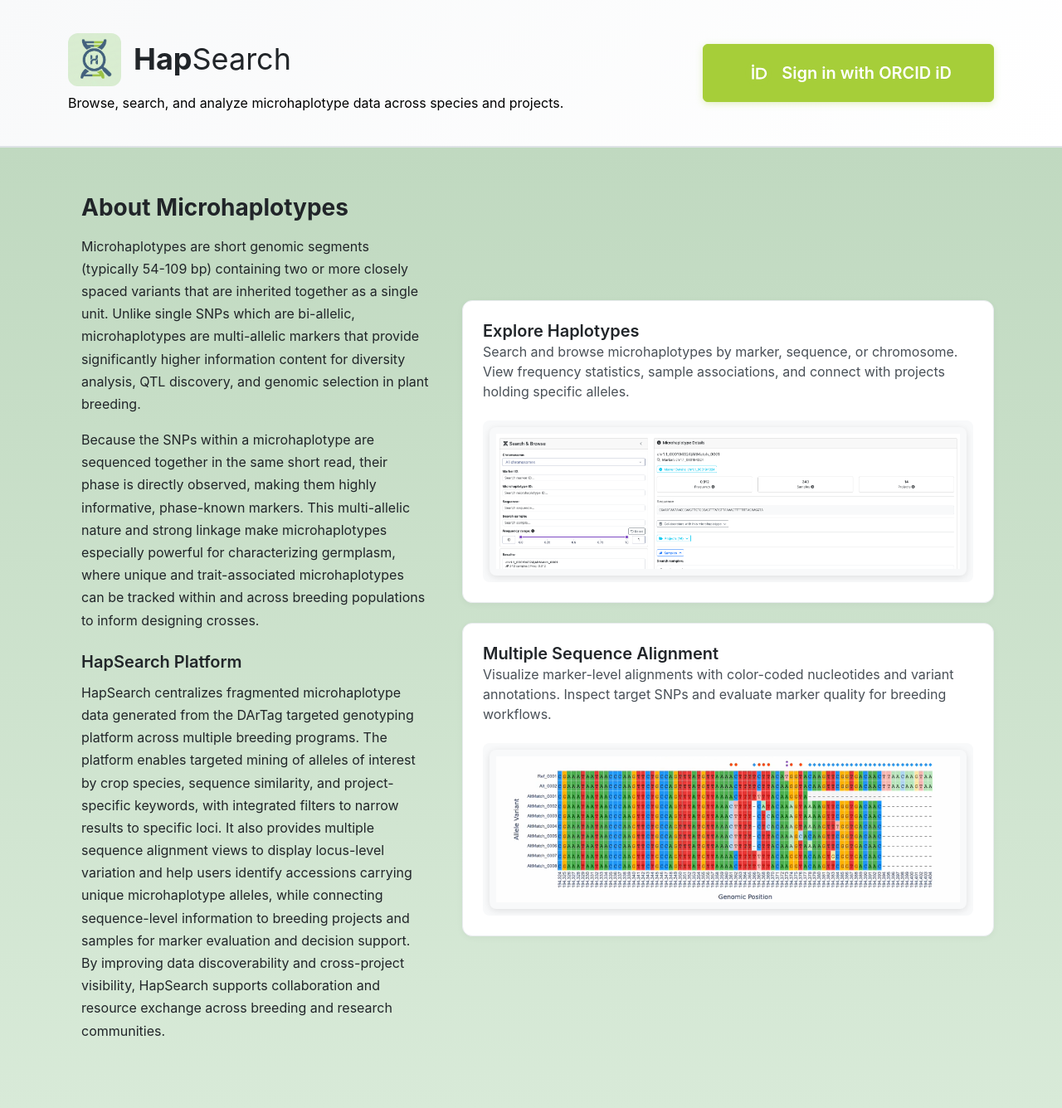
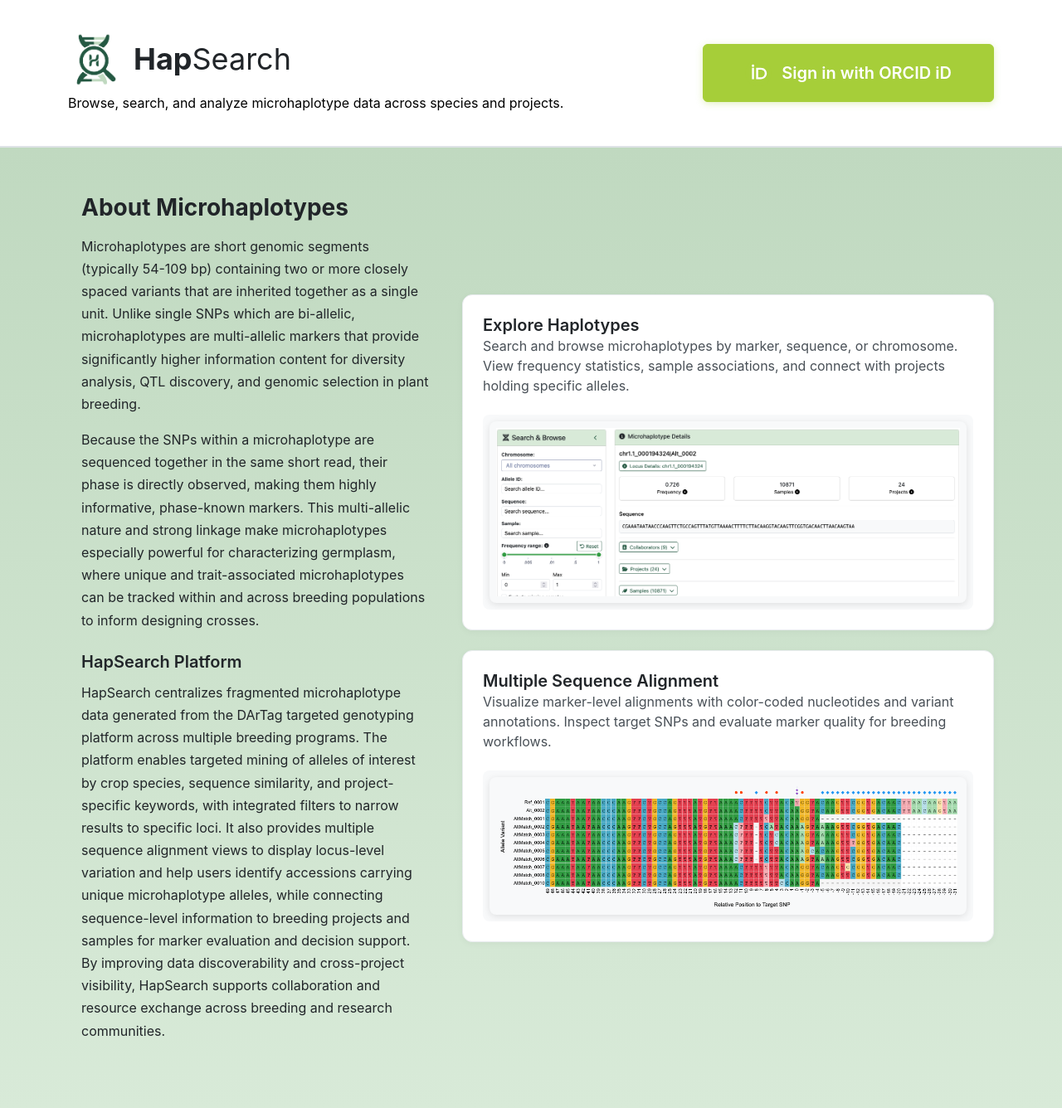
Before and after one commit to Breeding-Insight/HapSearch, a Flask app: template templates/landing.html in a window 1280 px wide. Shown: the top 1336 px of the page at 83% size. Run offline with Flask 3, Linux system fonts and the light colour scheme; the template is opened without the code that fills it, so the values that code supplies are empty; the visitor is signed in with stand-in values (Sample User, id 1).

Commit message:
Update landing page imagery

```diff
--- a/templates/landing.html
+++ b/templates/landing.html
@@ -32,7 +32,7 @@
         /* Hero Section */
         .hero-section {
             padding: 40px 0;
-            background: linear-gradient(135deg, #f8f9fa 0%, #ffffff 100%);
+            background: #ffffff;
         }
 
         .hero-content {
@@ -420,7 +420,7 @@
                 <div class="hero-left">
                     <div class="hero-title-row">
                         <div class="hero-icon">
-                            <img src="/static/HaploSearch_logo_main_2.png" alt="HapSearch" loading="eager" fetchpriority="high">
+                            <img src="/static/Haplosearch%20logo_favicon.png" alt="HapSearch" loading="eager" fetchpriority="high">
                         </div>
                         <h1 class="hero-title">
                             <span style="font-weight: 700;">Hap</span>Search
@@ -476,7 +476,7 @@
                                     <span style="font-weight: 400; font-size: 1rem; color: #495057;">Search and browse microhaplotypes by marker, sequence, or chromosome. View frequency statistics, sample associations, and connect with projects holding specific alleles.</span>
                                 </h5>
                                 <div class="feature-image-container">
-                                    <img src="/static/HaploExplorer-5.png"
+                                    <img src="/static/hapsearch%20menu%20screenshot.png"
                                          alt="Haplotype Explorer Interface"
                                          class="feature-image"
                                          onerror="this.style.display='none'; this.nextElementSibling.style.display='block';">
@@ -494,7 +494,7 @@
                                     <span style="font-weight: 400; font-size: 1rem; color: #495057;">Visualize marker-level alignments with color-coded nucleotides and variant annotations. Inspect target SNPs and evaluate marker quality for breeding workflows.</span>
                                 </h5>
                                 <div class="feature-image-container">
-                                    <img src="/static/msa_visualization.png"
+                                    <img src="/static/MSA%20screenshot.png"
                                          alt="Multiple Sequence Alignment Visualization"
                                          class="feature-image"
                                          onerror="this.style.display='none'; this.nextElementSibling.style.display='block';">
```
Also changed, not shown: static/MSA screenshot.png (added), static/hapsearch menu screenshot.png (added).
